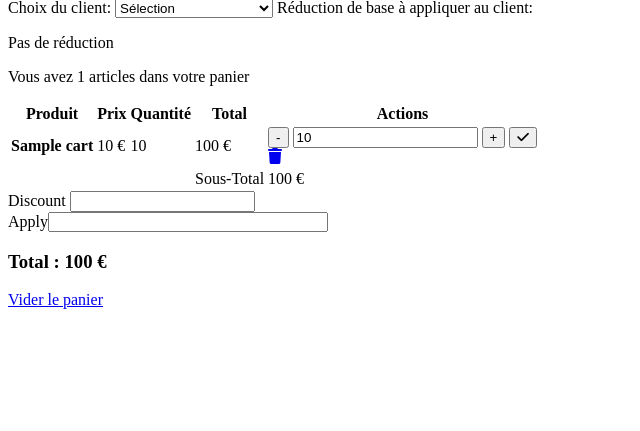
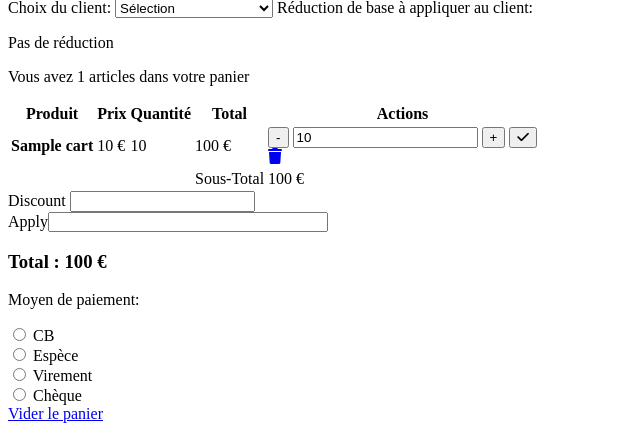
Before and after one commit to plbonnier/nouveau_perle_do_store, a Symfony app: template templates/cart/index.html.twig in a window 1280 px wide. Shown: the part 987-1418 px from the top of the page, without its empty margins (0-640 px from the left). Before the commit the page ends 1296 px from the top, so only its background shows below. Run offline with Twig, Linux system fonts and the light colour scheme; the template is opened without the code that fills it: most values are stand-ins (such as "Sample title", 1, 10 or a date in 2020); form fields are guessed from the names that the template uses; some libraries are stand-ins or nearby versions.

Commit message:
payement in cart prepared

```diff
--- a/templates/cart/index.html.twig
+++ b/templates/cart/index.html.twig
@@ -95,13 +95,33 @@
 						€</span>
 				</h3>
 
+				{# Formulaire pour le paiement #}
+				<form action="" method="POST">
+					<section class="cart-customer">
+						<p class="p-product">Moyen de paiement:</p>
+						<div class="cart-payement">
+							<div><input type="radio" id="cb" name="payement" value="carte bancaire">
+								<label for="cb" class="p-payement">CB</label>
+							</div>
+							<div><input type="radio" id="espece" name="payement" value="espèce">
+								<label for="espece" class="p-payement">Espèce</label>
+							</div>
+							<div><input type="radio" id="virement" name="payement" value="virement">
+								<label for="virement" class="p-payement">Virement</label>
+							</div>
+							<div><input type="radio" id="cheque" name="payement" value="chèque">
+								<label for="cheque" class="p-payement">Chèque</label>
+							</div>
+						</div>
+					</section>
+				</form>
 			</form>
 			<div class="twobuttons">
 				<a href="{{ path('app_cart_clear') }}" class="add-button-customer">Vider le panier</a>
-				<div>
+			</div>
 
 		{% else %}
-					<p>Votre panier est vide</p>
+			<p class="p-product">Votre panier est vide</p>
 		{% endif %}
 	</div>
 {% endblock %}
--- a/templates/product/index.html.twig
+++ b/templates/product/index.html.twig
@@ -28,7 +28,7 @@
                 <input type="hidden" name="productName" value="{{ product.name }}">
                 <input type="hidden" name="price" value="{{ product.price }}">
                 <div class="quantity" data-controller="quantity">
-                    {# <button data-action="click->quantity#decrement" class="minus">-</button> #}
+                    <button data-action="click->quantity#decrement" class="minus">-</button>
                     <input type="number" name="quantity" data-quantity-target="quantity" value="0" class="quantity-value" min="0">
                     <button data-action="click->quantity#increment" class="minus">+</button>
                 </div>
```
Also changed, not shown: assets/styles/app.scss (+16 -0 lines). Lines whose indentation alone changed are shown as unchanged.
